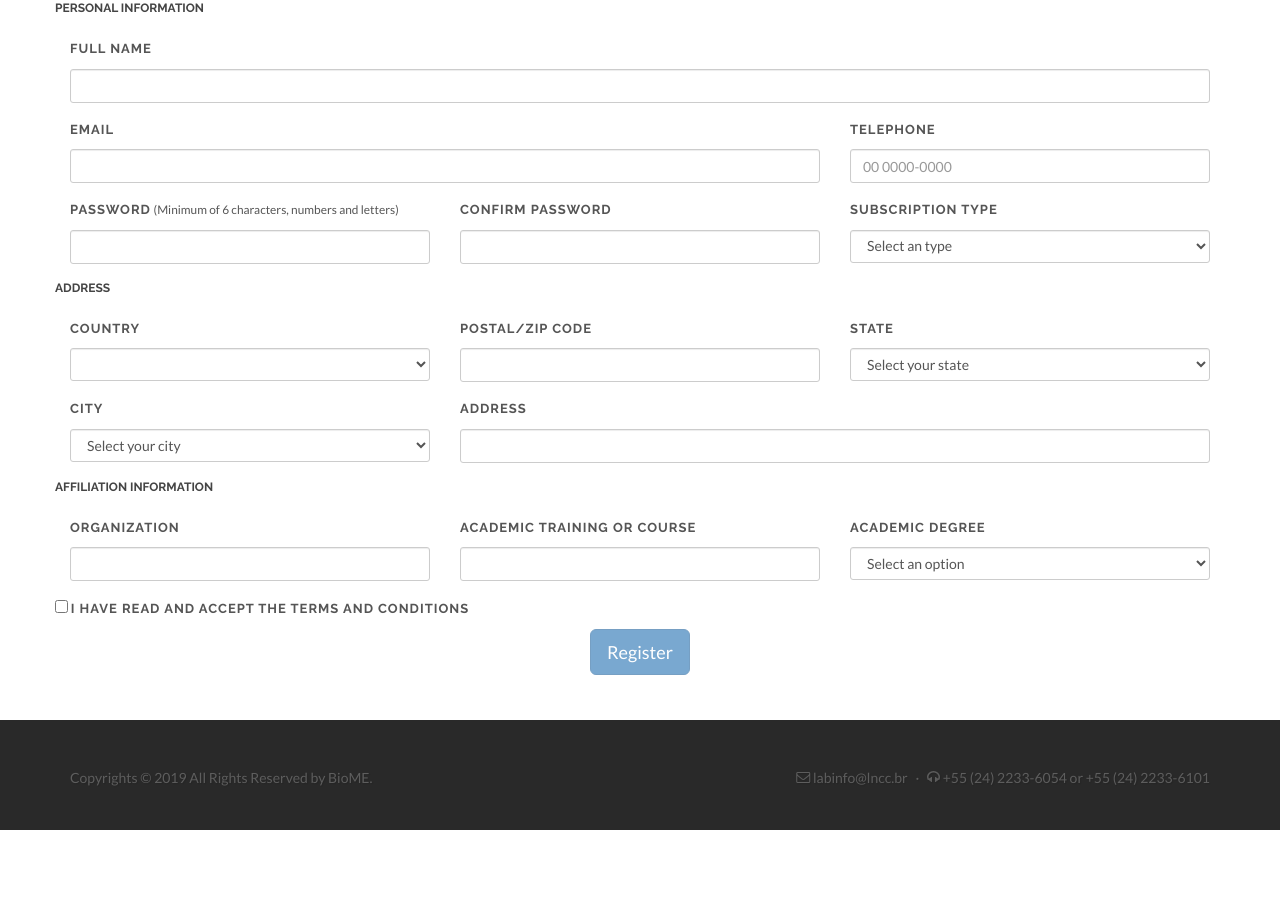
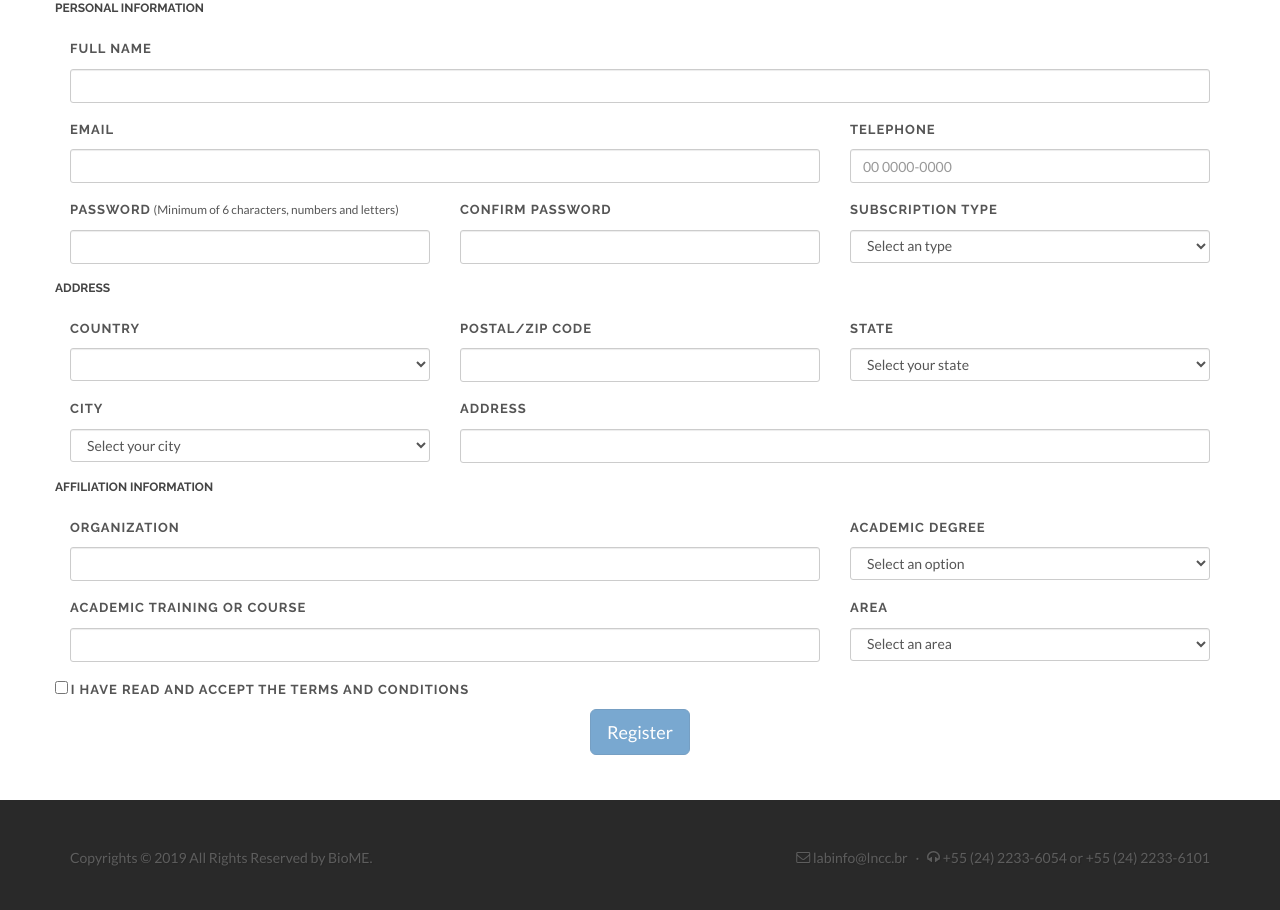
Before and after one commit to Mis4ias/genobio20, a Django app: template apps/user/templates/user/registration.html in a window 1280 px wide. Shown: the part 962-1872 px from the top of the page. Before the commit the page ends 1792 px from the top, so only its background shows below. Run offline with Django 3.2, Linux system fonts and the light colour scheme; the template is opened without the code that fills it, so the values that code supplies are empty; parts of the project's set-up code (start-up, migrations or seed data) failed here and were passed over; some libraries are stand-ins or nearby versions.

Commit message:
Inserçao do campo area na tela de inscriçao, e criaçao do modelo no banco de dados do mesmo

```diff
--- a/apps/user/models.py
+++ b/apps/user/models.py
@@ -30,6 +30,9 @@ class Tipo_Inscricao(models.Model):
 class Titulacao(models.Model):
     titulo = models.CharField(max_length=32, null=False, blank=False)
 
+class Area(models.Model):
+    nome = models.CharField(max_length=35, null=False, blank=False)
+
 class Usuario( models.Model ):
     # Chave estrangeira da tabela auth_user padrão do django related_name='usuario'
     user = models.OneToOneField( User, on_delete = models.CASCADE, default = '', null = False, blank = False )
@@ -39,6 +42,7 @@ class Usuario( models.Model ):
     curso_formacao = models.CharField(max_length=100, null=False, blank=False)
     instituicao    = models.CharField(max_length=100, null=True, blank=True)
     titulacao      = models.ForeignKey(Titulacao, on_delete=models.PROTECT, null=False, blank=False)
+    area           = models.ForeignKey(Area, on_delete=models.PROTECT, null=False, blank=False)
 
     # Dados para o evento
     nome_para_cracha = models.CharField(max_length=50, null=False, blank=False)
--- a/apps/user/templates/user/registration.html
+++ b/apps/user/templates/user/registration.html
@@ -365,13 +365,9 @@
                     <div class="row">
                         <h6 class="text-uppercase probootstrap-uppercase">AFFILIATION INFORMATION</h6>
 
-                        <div class="col-lg-4 col-md-4 form-group">
+                        <div class="col-lg-8 col-md-8 form-group">
                             <label for="organization">Organization</label>
                             <input type="text" class="form-control" id="organization" name="organization" value="{{ usuario.instituicao }}">
-                        </div>
-                        <div class="col-lg-4 col-md-4 form-group">
-                            <label for="training">Academic Training or Course</label>
-                            <input type="text" class="form-control" id="training" name="training" value="{{ usuario.curso_formacao }}">
                         </div>
 
                         <div class="col-lg-4 col-md-4 form-group">
@@ -381,6 +377,24 @@
                                 <option disabled="" value="">----------------------</option>
                             {% for titulo in dados.titulos %}
                                 <option value="{{ titulo.id }}">{{ titulo.titulo }}</option>
+                            {% endfor %}
+                        </select>
+                        </div>
+                    </div>
+
+                    <div class="row">
+                        <div class="col-lg-8 col-md-8 form-group">
+                            <label for="training">Academic Training or Course</label>
+                            <input type="text" class="form-control" id="training" name="training" value="{{ usuario.curso_formacao }}">
+                        </div>
+
+                        <div class="col-lg-4 col-md-4 form-group">
+                            <label for="degree">Area</label>
+                            <select size="1" name="area" id="area" class="form-control required" required>
+                                <option value="" selected="">Select an area</option>
+                                <option disabled="" value="">----------------------</option>
+                            {% for area in dados.areas %}
+                                <option value="{{ area.id }}">{{ area.nome }}</option>
                             {% endfor %}
                         </select>
                         </div>
--- a/apps/user/views/registration.py
+++ b/apps/user/views/registration.py
@@ -27,9 +27,10 @@ def select_cities(request):
 def register(request):
     dados = {
         'estados': models.Estado.objects.all(),
-        'paises' : models.Pais.objects.all(),
+        'paises': models.Pais.objects.all(),
         'tipo_inscricoes' : models.Tipo_Inscricao.objects.all(),
-        'titulos': models.Titulacao.objects.all()
+        'titulos': models.Titulacao.objects.all(),
+        'areas': models.Area.objects.all()
     }
 
     return render(request, 'user/registration.html', { 'dados': dados })
```
Also changed, not shown: db.default.sql.
